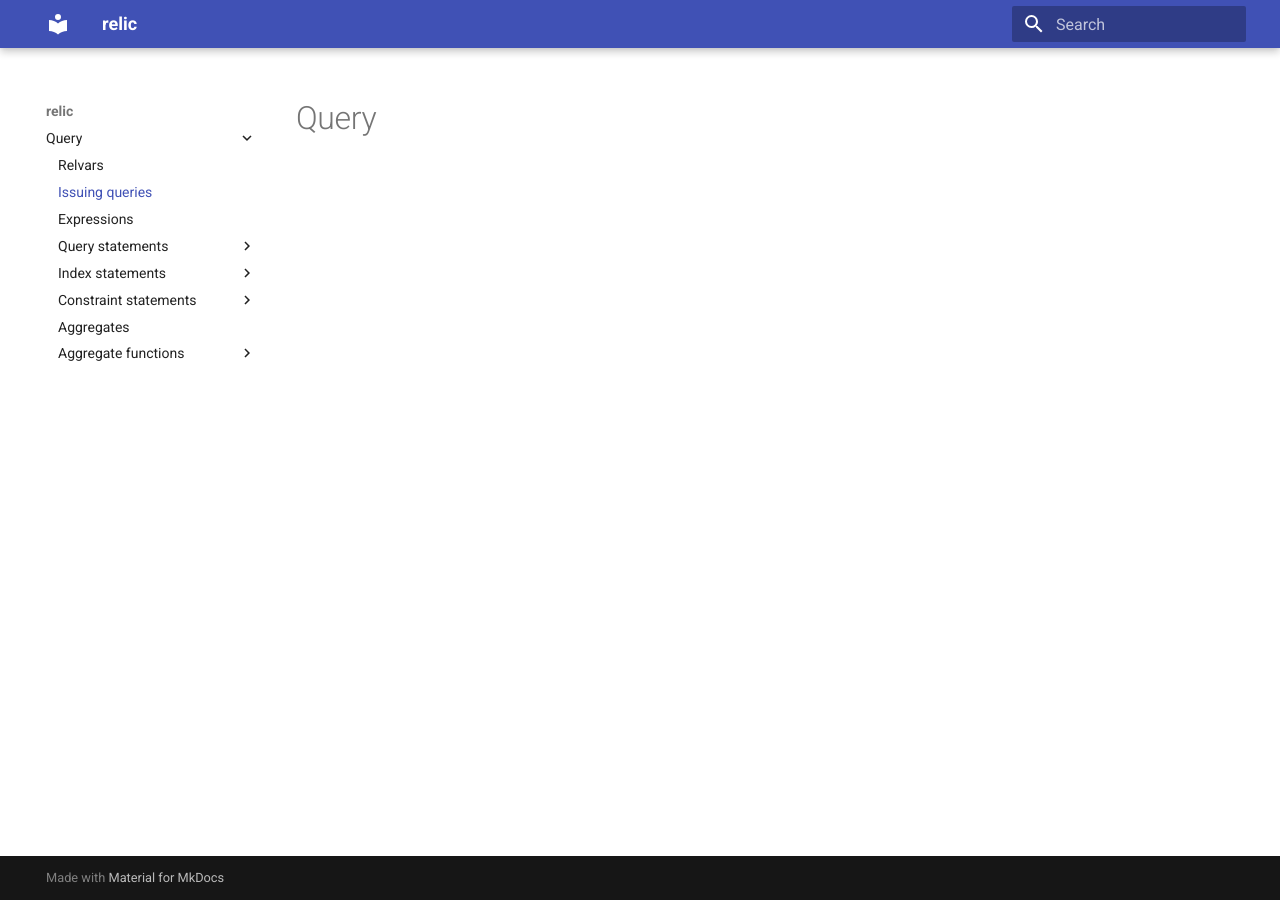
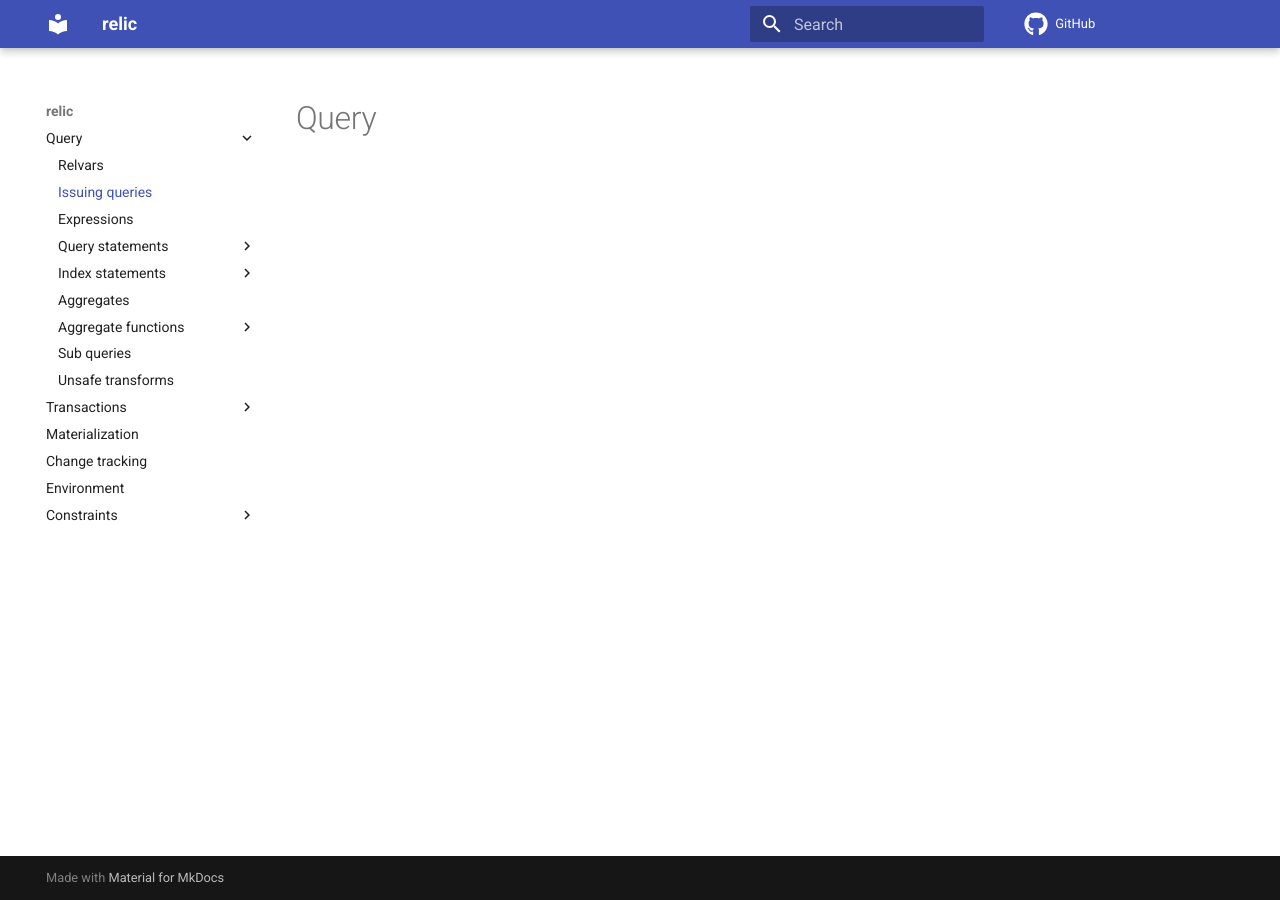
Before and after one commit to wotbrew/relic, an MkDocs documentation site: the page built from doc/query.md, in a window 1280 px wide. Built offline with MkDocs 1.6.1 and Material for MkDocs 9.7.7, drawn with Linux system fonts in a browser that asks for light colours; comment, search, counter and statistics services are not loaded; some of the changed lines change nothing that is shown.

Commit message:
added more docs to nav

```diff
--- a/mkdocs.yml
+++ b/mkdocs.yml
@@ -24,11 +24,6 @@ nav:
       - :btree: btree.md
       - :hash: hash.md
       - :lookup: lookup.md
-    - Constraint statements:
-      - :check: check.md
-      - :fk: fk.md
-      - :req: req.md
-      - :unique: unique.md
     - Aggregates: aggregates.md
     - Aggregate functions:
       - Stats:
@@ -48,12 +43,36 @@ nav:
       - Other:
          - any: any.md
          - not-any: not-any.md
-
+         - set-concat: set-concat.md
+    - Sub queries: sub-queries.md
+    - Unsafe transforms: unsafe-transform.md
+  - Transactions:
+    - transact: transact.md
+    - :insert: insert.md
+    - :delete: delete.md
+    - :delete-exact: delete-exact.md
+    - :update: update.md
+    - :upsert: upsert.md
+    - Terse Inserts: terse-insert.md
+  - Materialization: materialization.md
+  - Change tracking: change-tracking.md
+  - Environment: env.md
+  - Constraints:
+    - Overview: constraints.md
+    - :check: check.md
+    - :fk: fk.md
+    - :req: req.md
+    - :unique: unique.md
+    - :constrain: constrain.md
 theme:
   name: material
+  icon:
+    repo: fontawesome/brands/github
 markdown_extensions:
   - pymdownx.highlight:
       anchor_linenums: true
   - pymdownx.inlinehilite
   - pymdownx.snippets
   - pymdownx.superfences
+repo_url: https://github.com/wotbrew/relic
+edit_uri: edit/master/doc/
```
